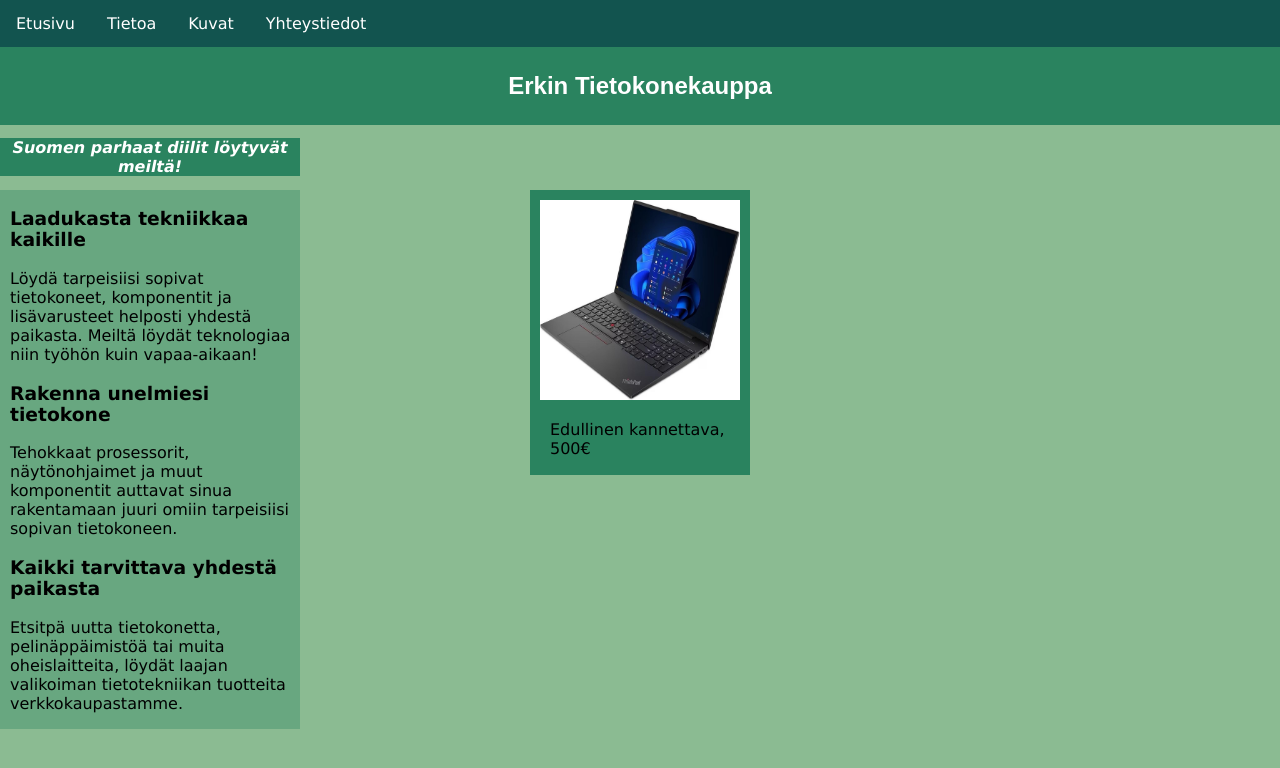
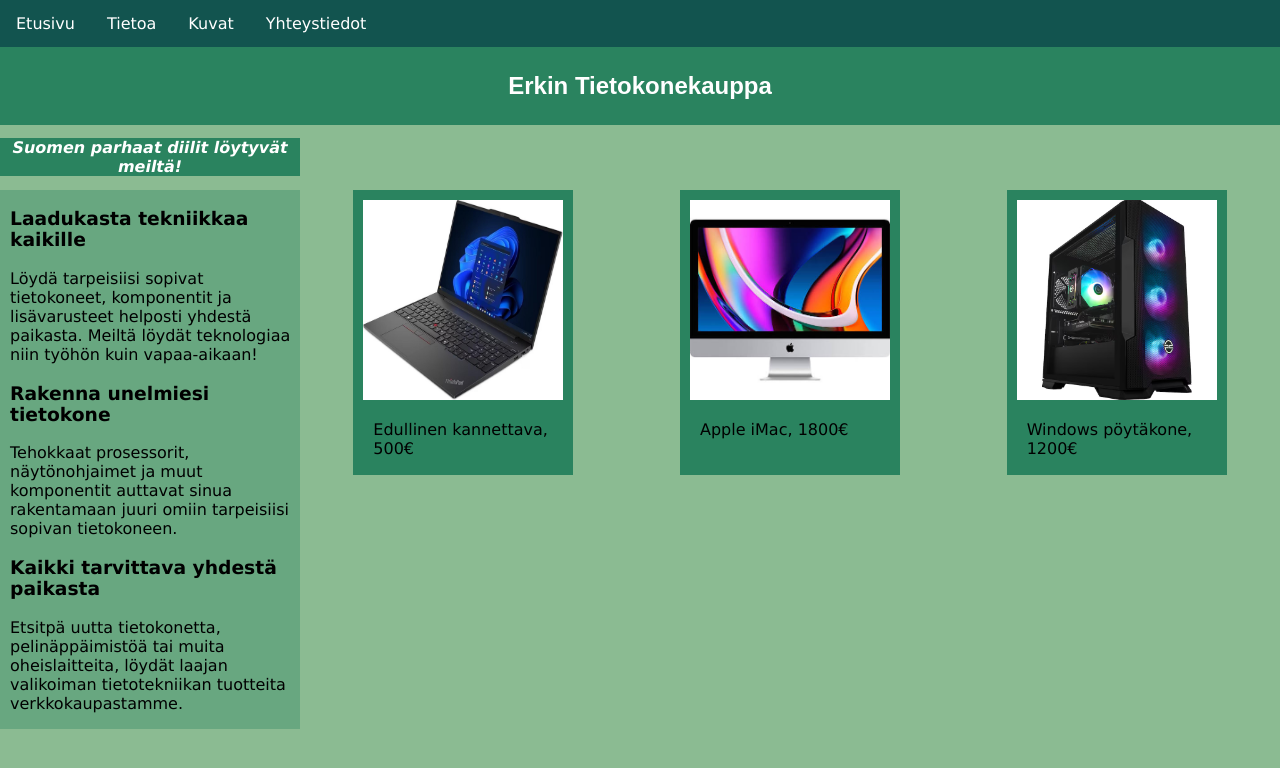
Before and after one commit to dm-salpaus/web-dm, a plain HTML site: page CSS Perusteet - Projektitehtävä/index.html in a window 1280 px wide. Drawn offline with Linux system fonts and the light colour scheme.

Commit message:
lisätty kuvia, divejä

```diff
--- a/CSS Perusteet - Projektitehtävä/index.html
+++ b/CSS Perusteet - Projektitehtävä/index.html
@@ -41,8 +41,22 @@
     </div>
 
     <div class="images">
+
+    <div class="image1">
         <img src="kuvat/lappari.jpg" alt="kannettava tietokone" width="200" height="200"><img>
         <p>Edullinen kannettava, 500€</p>
+    </div>
+
+    <div class="image2">
+        <img src="kuvat/mac.jpg" alt="iMac-pöytäkone" width="200" height="200"><img>
+        <p>Apple iMac, 1800€</p>
+    </div>
+
+    <div class="image3">
+        <img src="kuvat/poytakone.jpg" alt="Windows-pöytäkone" width="200" height="200"><img>
+        <p>Windows pöytäkone, 1200€</p>
+    </div>
+
     </div>
 </body>
 
--- a/CSS Perusteet - Projektitehtävä/main.css
+++ b/CSS Perusteet - Projektitehtävä/main.css
@@ -25,7 +25,7 @@ h1 {
 font-size: x-large;
 color: white;
 background-color: rgb(42, 131, 95);
-margin: auto;
+margin: 0;
 padding: 25px;
 text-align: center;
 }
@@ -54,15 +54,40 @@ body {
 
 .text {
     width: 300px;
-    margin: auto;
+    margin: 0;
     background-color: rgba(42, 131, 95, 0.362);
     float: left;
 }
 
-.images {
+.image1 {
     background-color: rgb(42, 131, 95);
     width: 200px;
     height: 200px;
     padding: 10px 10px 75px 10px;
-    margin: auto;
 }
+.image2 {
+    background-color: rgb(42, 131, 95);
+    width: 200px;
+    height: 200px;
+    padding: 10px 10px 75px 10px;
+}
+.image3 {
+    background-color: rgb(42, 131, 95);
+    width: 200px;
+    height: 200px;
+    padding: 10px 10px 75px 10px;
+}
+
+.images {
+    display: flex;
+    justify-content: space-around;
+}
+
+.images > div:hover {
+    border-radius: 20px;
+    overflow: hidden;
+}
+.images > div:hover img {
+    border-radius: 20px;
+    overflow: hidden;
+}
```
Also changed, not shown: CSS Perusteet - Projektitehtävä/kuvat.html (+7 -0 lines), CSS Perusteet - Projektitehtävä/tietoa.html (+7 -0 lines), CSS Perusteet - Projektitehtävä/yhteystiedot.html (+7 -0 lines). Lines whose indentation alone changed are shown as unchanged.
